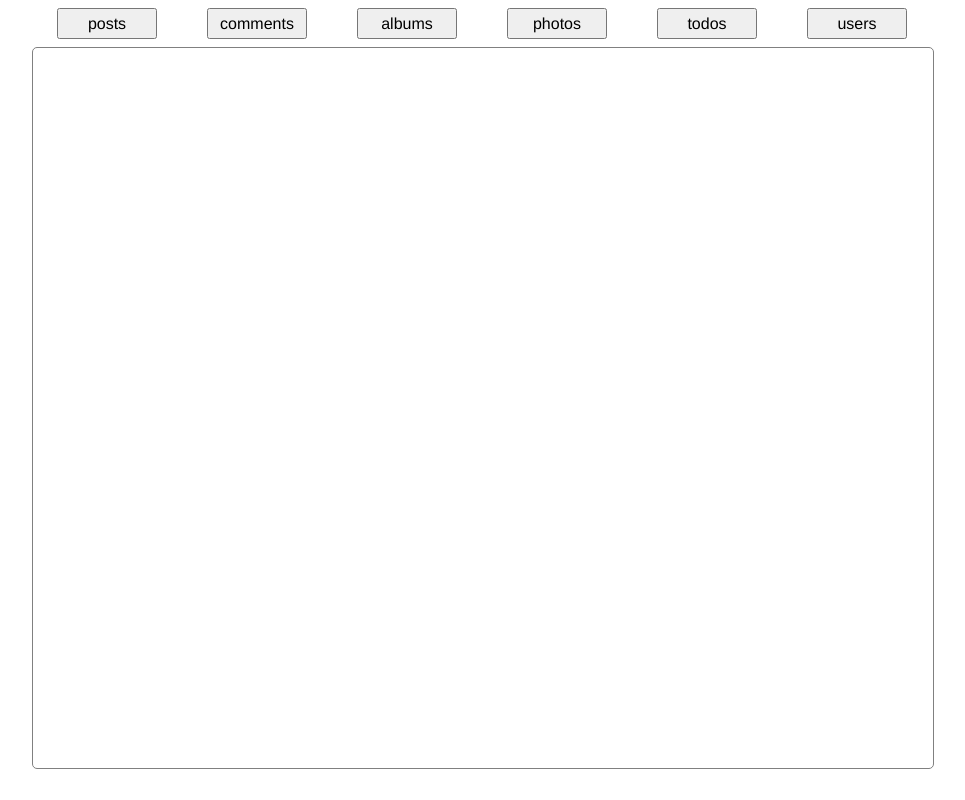
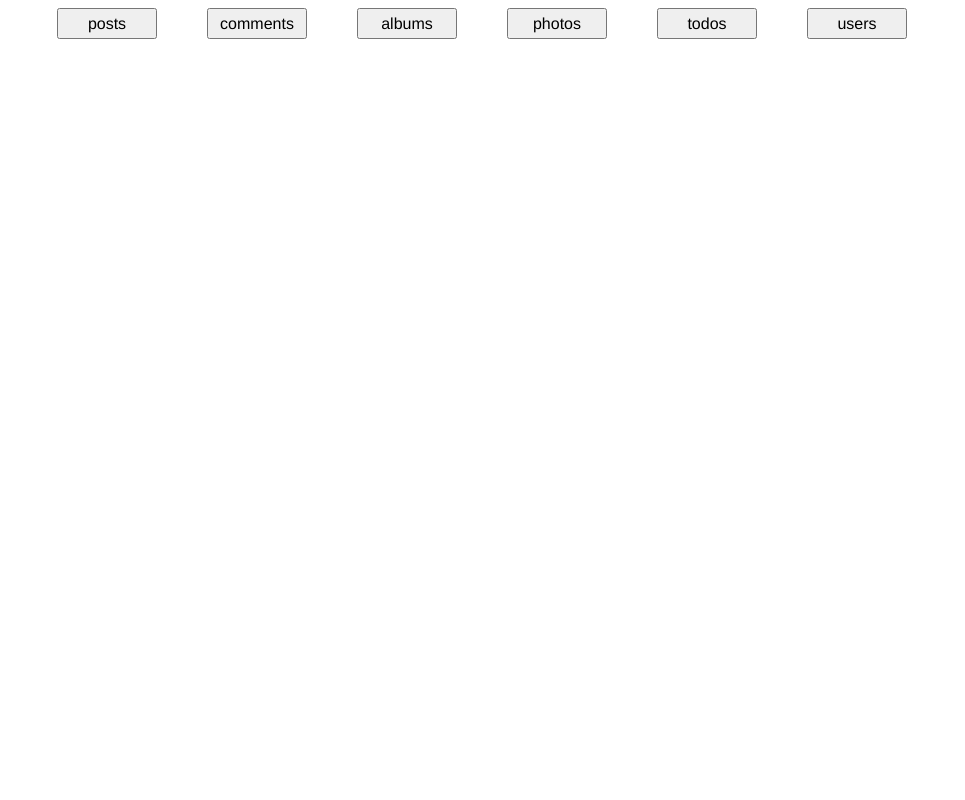
Before and after one commit to frontvin/content-app, a React (Create React App) app: page / in a window 1280 px wide. Shown: the whole page, without its empty margins (158-1123 px from the left). Built offline with nearby package versions, Linux system fonts and the light colour scheme.

Commit message:
first working version

```diff
--- a/src/App.css
+++ b/src/App.css
@@ -20,6 +20,4 @@
 .content {
     width: 100%;
     height: 90vh;
-    border: 1px solid gray;
-    border-radius: 5px;
 }
--- a/src/App.tsx
+++ b/src/App.tsx
@@ -12,6 +12,10 @@ interface IButton {
 
 // content
 interface IContent {
+  content: string;
+}
+
+interface IState {
   content: string;
 }
 
@@ -95,11 +99,13 @@ const Content: React.FC<IContent> = ({ content }) => {
 
 // App class
 // add generic props, state
-class App extends Component {
+class App extends Component<object, IState> {
   // state
-  state = {
-    content: ""
-  };
+
+  constructor(props: object){
+    super(props);
+    this.state = {content: ""}
+  }
 
   private getContent = (type: string) => {
     axios.get(`https://jsonplaceholder.typicode.com/${type}`).then(res => {
```
